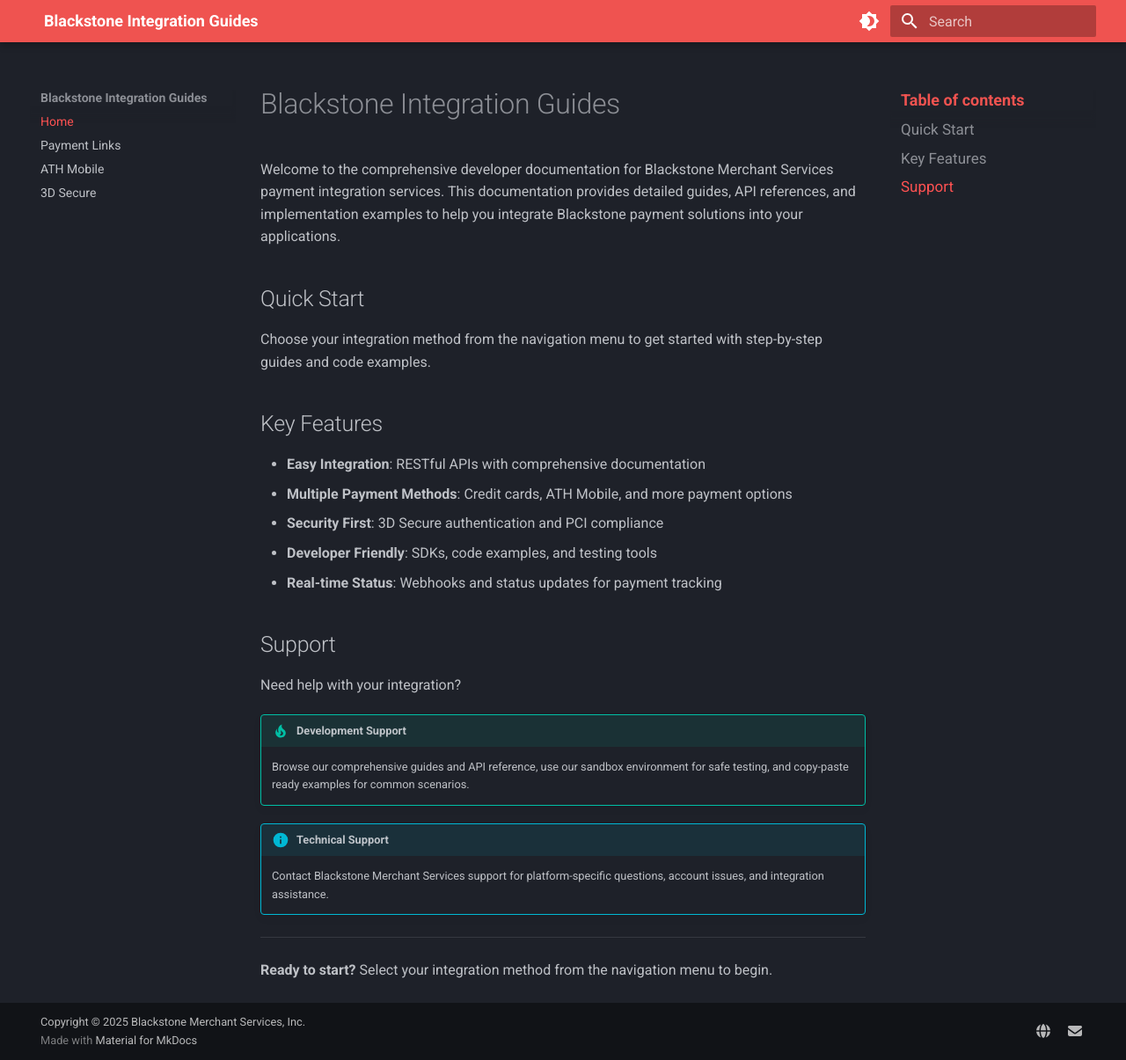
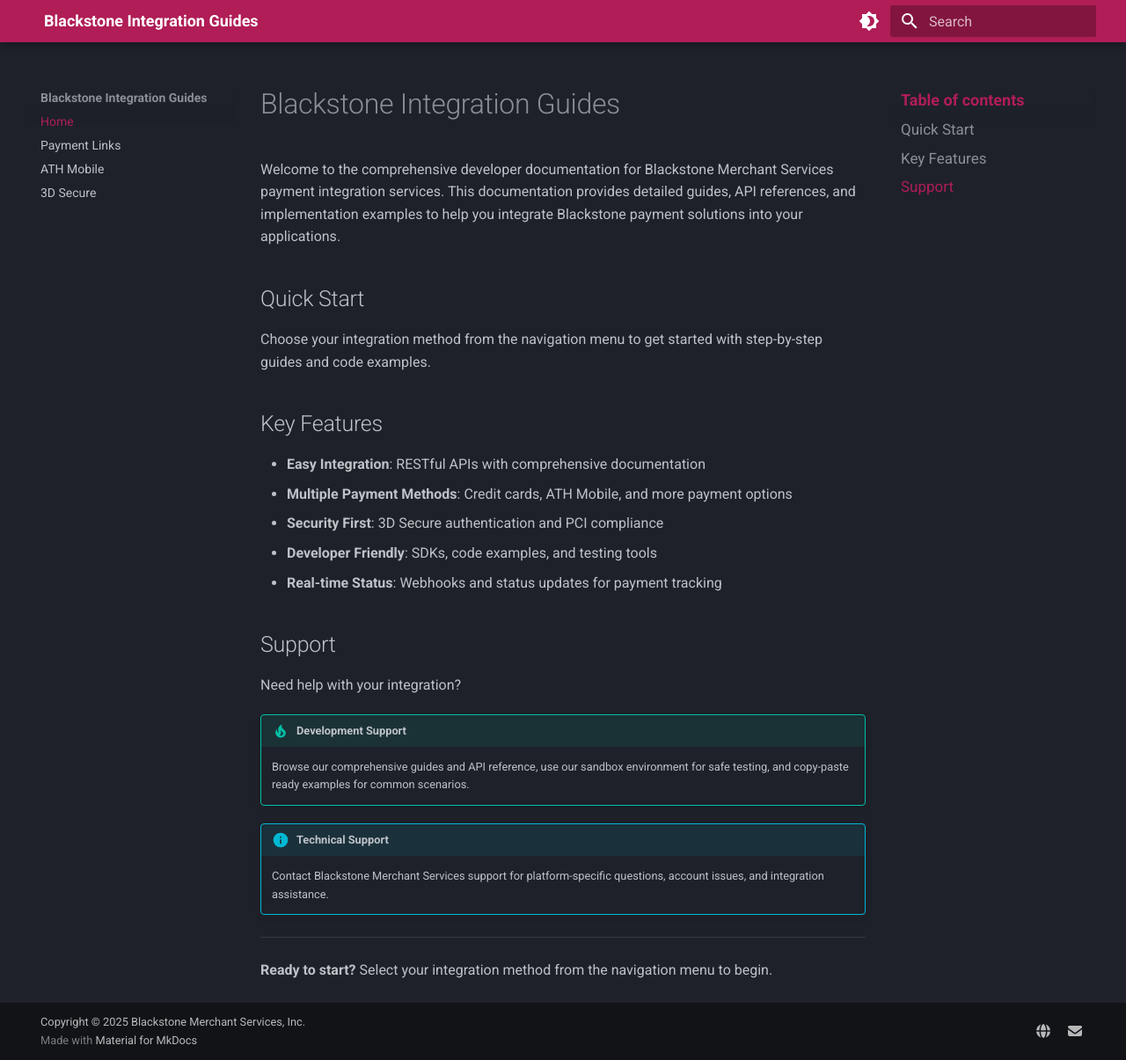
Before and after one commit to blackstonemerchant/integration-guides, an MkDocs documentation site: the page built from docs/index.md, in a window 1280 px wide and 1205 px high. Shown: the whole window at 88% size. Built offline with MkDocs 1.6.1 and Material for MkDocs 9.7.7, drawn with Linux system fonts in a browser that asks for light colours.

Commit message:
Update theme colors

```diff
--- a/docs/stylesheets/extra.css
+++ b/docs/stylesheets/extra.css
@@ -20,20 +20,20 @@
   height: 100% !important;
 }
 
-/* Custom red theme enhancements */
+/* Custom theme enhancements */
 :root {
-  --md-primary-fg-color: #d32f2f;
-  --md-primary-fg-color--light: #ff5252;
-  --md-primary-fg-color--dark: #b71c1c;
-  --md-accent-fg-color: #ff1744;
+  --md-primary-fg-color: #b01d57;
+  --md-primary-fg-color--light: #d4477a;
+  --md-primary-fg-color--dark: #8a1542;
+  --md-accent-fg-color: #b01d57;
 }
 
 /* Dark theme specific customizations */
 [data-md-color-scheme="slate"] {
-  --md-primary-fg-color: #ef5350;
-  --md-primary-fg-color--light: #ff8a80;
-  --md-primary-fg-color--dark: #c62828;
-  --md-accent-fg-color: #ff5252;
+  --md-primary-fg-color: #b01d57;
+  --md-primary-fg-color--light: #c9326a;
+  --md-primary-fg-color--dark: #8a1542;
+  --md-accent-fg-color: #b01d57;
 }
 
 /* Enhanced navigation styling */
--- a/mkdocs.yml
+++ b/mkdocs.yml
@@ -8,15 +8,15 @@
   logo: null
   palette:
     - scheme: slate
-      primary: red
-      accent: red
+      primary: custom
+      accent: custom
       toggle:
         icon: material/brightness-4
         name: Switch to light mode
 
     - scheme: default
-      primary: red
-      accent: red
+      primary: custom
+      accent: custom
       toggle:
         icon: material/brightness-7
         name: Switch to dark mode
```
